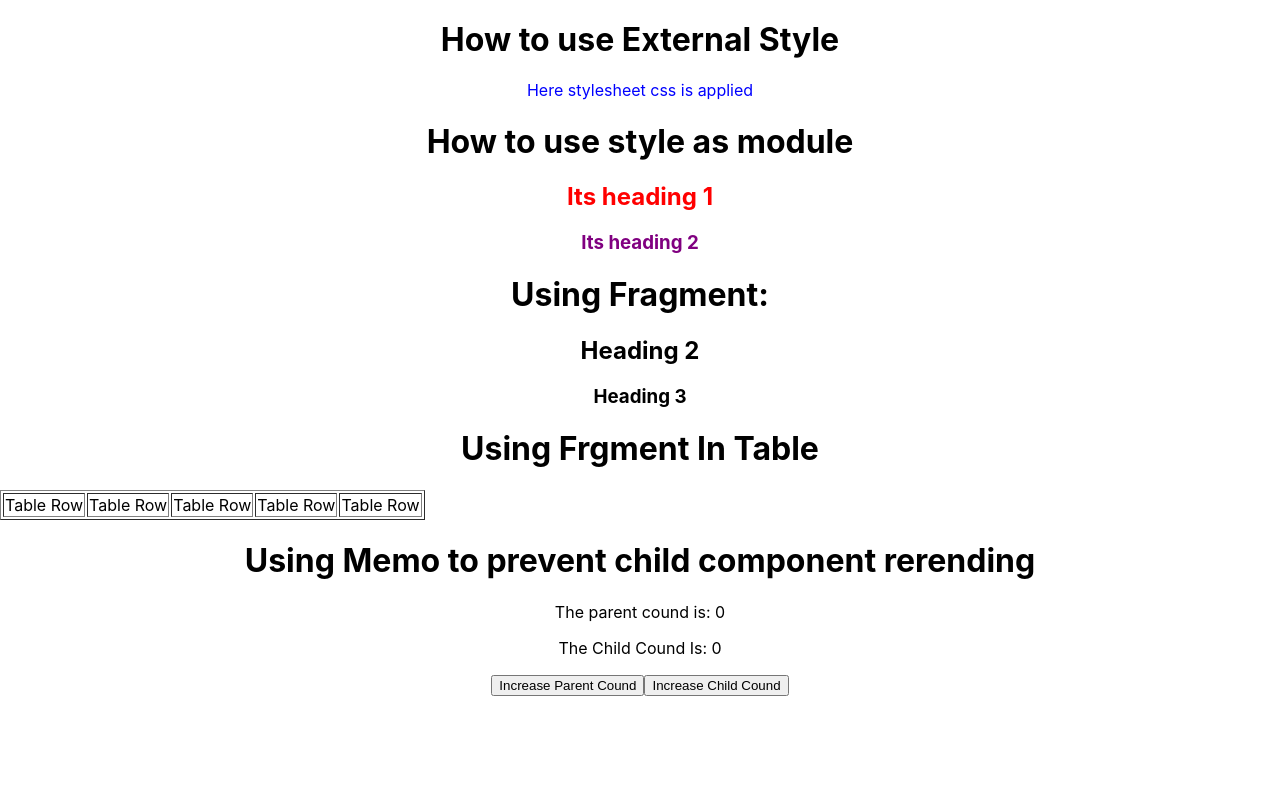
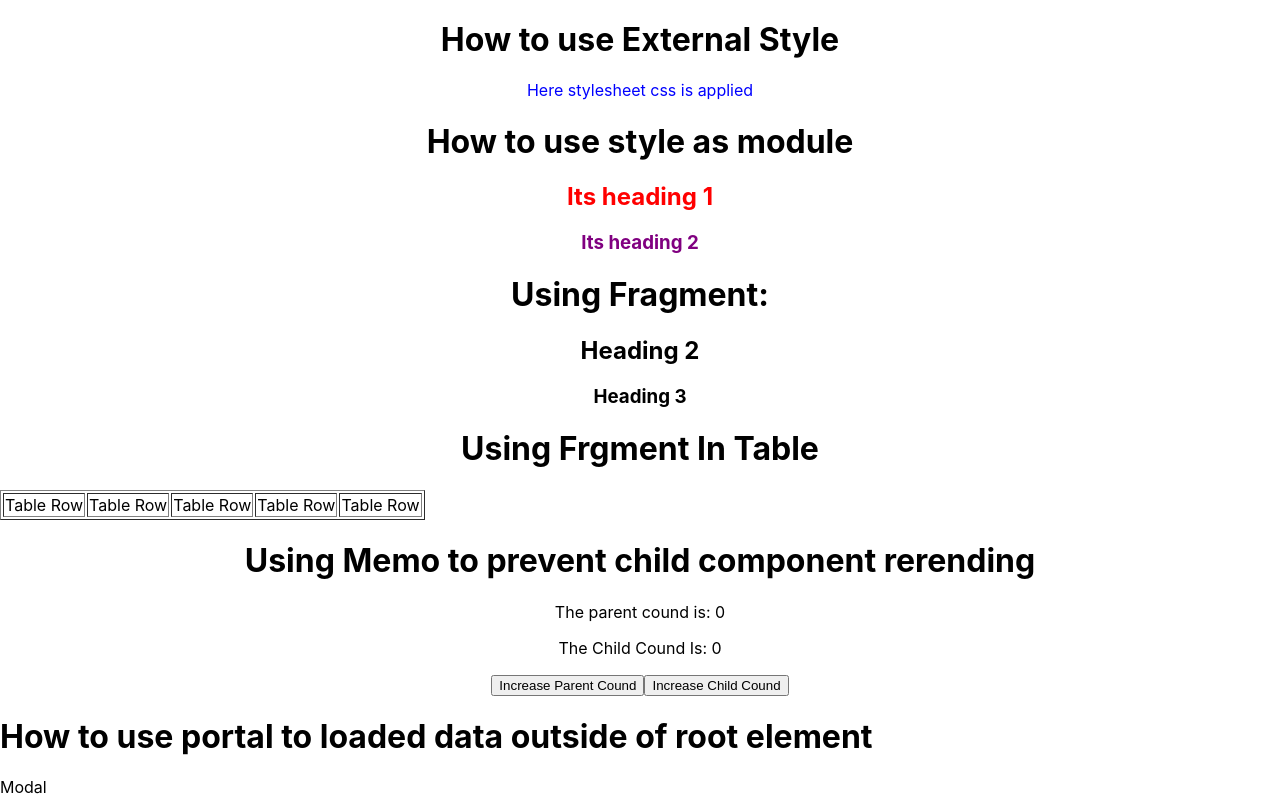
Before and after one commit to gsabury/react-js-tutorials, a React (Create React App) app: page / in a window 1280 px wide. Shown: the part 1583-2380 px from the top of the page. Before the commit the page ends 2279 px from the top, so only its background shows below. Built offline with nearby package versions, Linux system fonts and the light colour scheme.

Commit message:
How to use portal

```diff
--- a/public/index.html
+++ b/public/index.html
@@ -29,6 +29,7 @@
   <body>
     <noscript>You need to enable JavaScript to run this app.</noscript>
     <div id="root"></div>
+    <div id="modal"></div>
     <!--
       This HTML file is a template.
       If you open it directly in the browser, you will see an empty page.
--- a/src/App.js
+++ b/src/App.js
@@ -16,6 +16,7 @@ import CssModuleComponent from './Components/CssModuleComponent';
 import FragmentComponent from './Components/FragmentComponent';
 import UsingFragmentInTable from './Components/UsingFragmentInTable';
 import MemoParent from './Components/MemoParent';
+import UsingPortal from './Components/UsingPortal';
 function App() {
   return (
     <div className="App">
@@ -49,6 +50,8 @@ function App() {
 
       <MemoParent/>
 
+      <UsingPortal/>
+
     </div>
   );
 }
--- /dev/null
+++ b/src/Components/UsingPortal.js
@@ -0,0 +1,12 @@
+import { createPortal } from "react-dom";
+
+export default function UsingPortal(){
+
+    return createPortal(
+        <div>
+            <h1>How to use portal to loaded data outside of root element</h1>
+            Modal
+        </div>,
+        document.getElementById("modal")
+    );
+}
```
